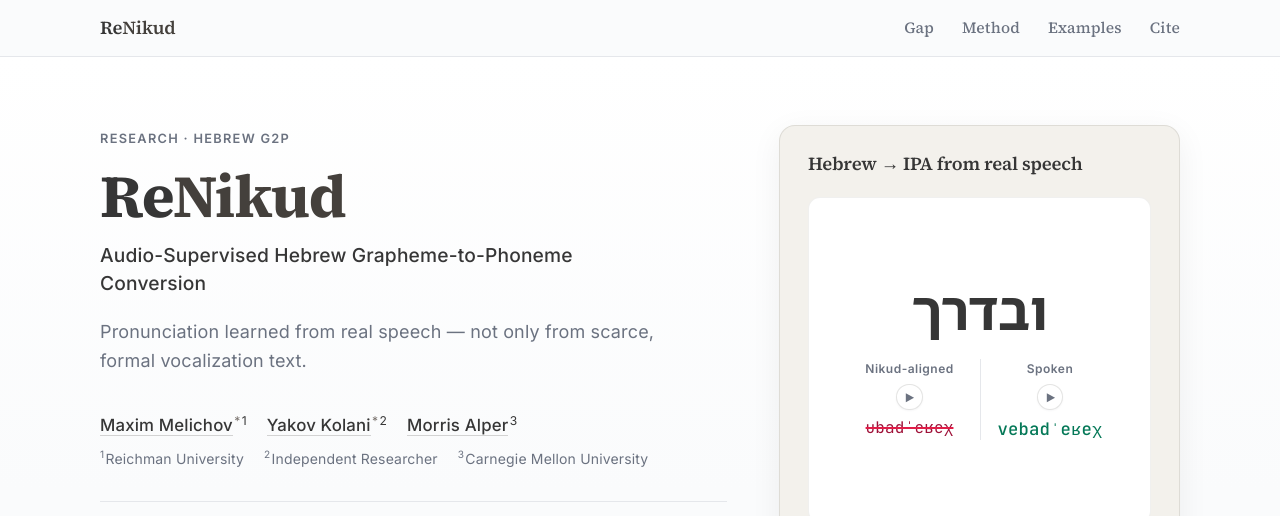
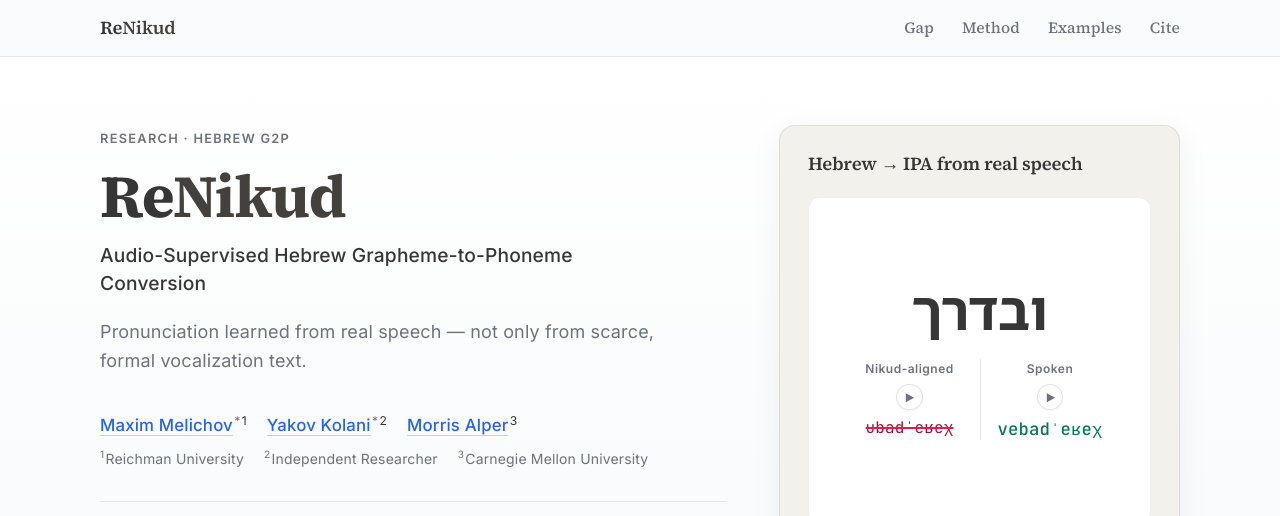
Before and after one commit to renikud/renikud.github.io, a website: page web/index.html in a window 1280 px wide. Shown: the top 516 px of the page. Drawn offline with nearby package versions, Linux system fonts and the light colour scheme.

Commit message:
Style author links blue

```diff
--- a/web/styles.css
+++ b/web/styles.css
@@ -191,15 +191,15 @@
 }
 
 .author-line a {
-  color: var(--text-primary);
+  color: #2563eb;
   font-weight: 500;
   text-decoration: none;
-  border-bottom: 1px solid rgba(68, 64, 60, 0.22);
+  border-bottom: 1px solid rgba(37, 99, 235, 0.28);
 }
 
 .author-line a:hover {
-  color: var(--accent);
-  border-bottom-color: var(--accent);
+  color: #1d4ed8;
+  border-bottom-color: #1d4ed8;
   text-decoration: none;
 }
 
```
